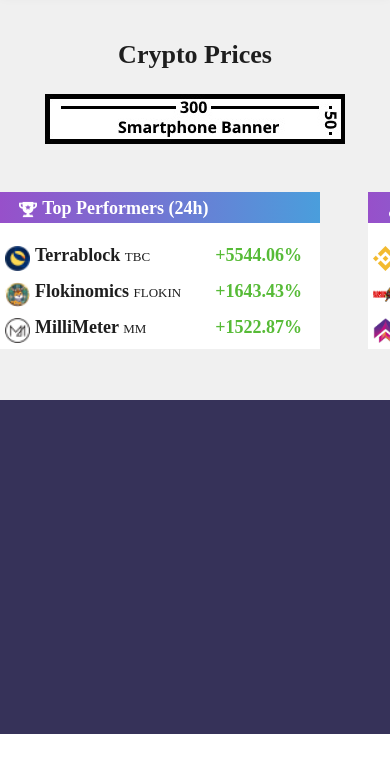
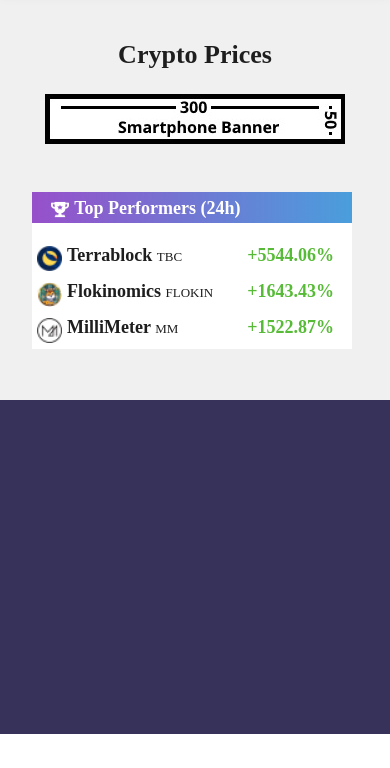
Before and after one commit to indeskyz/bitcoin-of-canada, a plain HTML site: page exchanges.html in a window 390 px wide. Shown: the part 76-844 px from the top of the page. Drawn offline with nearby package versions, Linux system fonts and the light colour scheme; a script that the page names is missing.

Commit message:
fixes mobile issues on exchanges page

```diff
--- a/styles/exchanges.css
+++ b/styles/exchanges.css
@@ -10,7 +10,8 @@
 }
 
 .tile-container{
-    padding-right:5em;
+    padding-right:2em;
+    padding-left:2em;
 }
 
 .dominance-change{
@@ -21,9 +22,6 @@
     font-weight: normal;
 }
 
-.chart-container{
-    margin-left:3rem;
-}
 
 #first-dominance{
     background: url(https://bitcoin.org/img/icons/opengraph.png?1637078881) no-repeat left;
```
